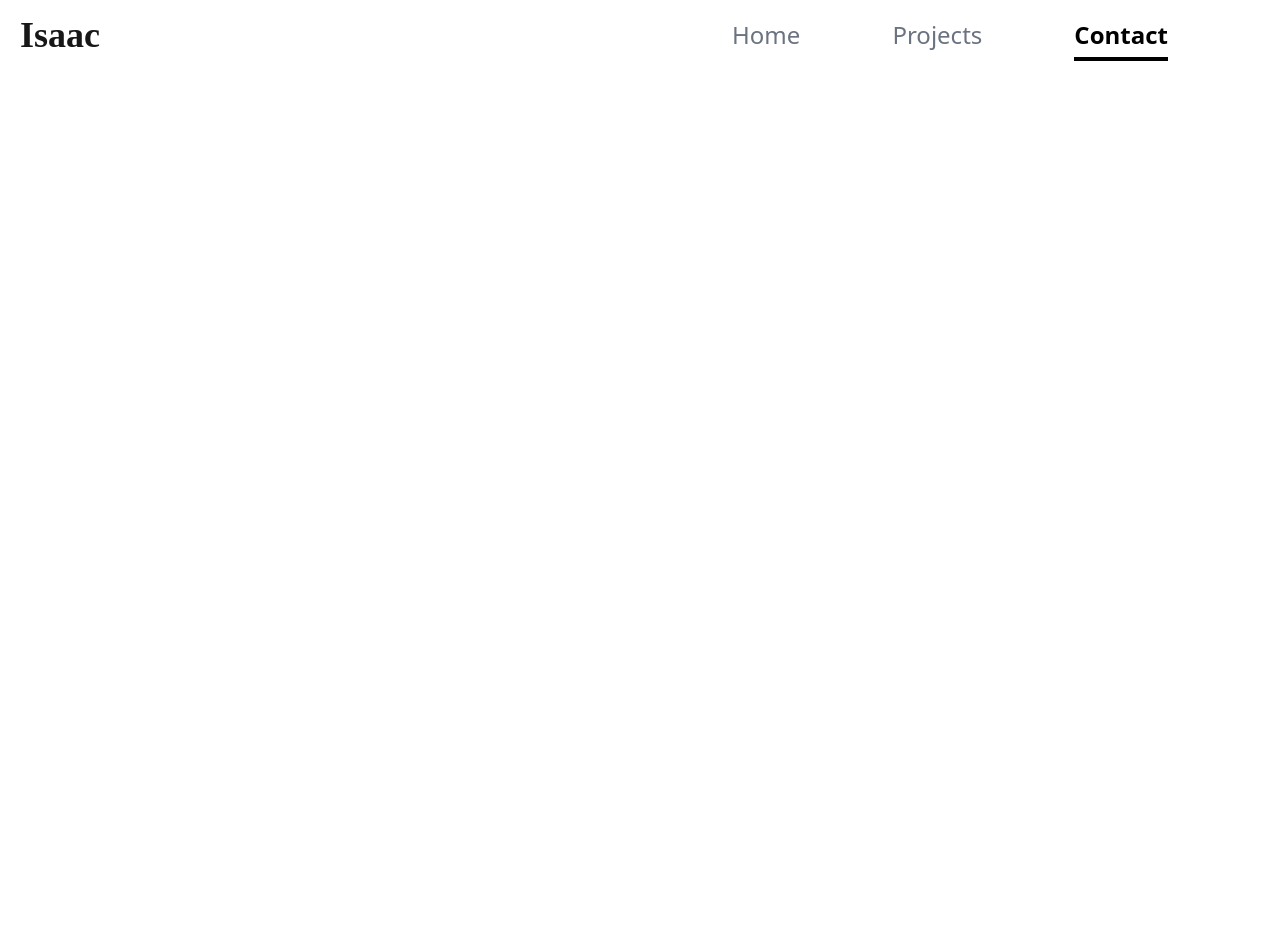
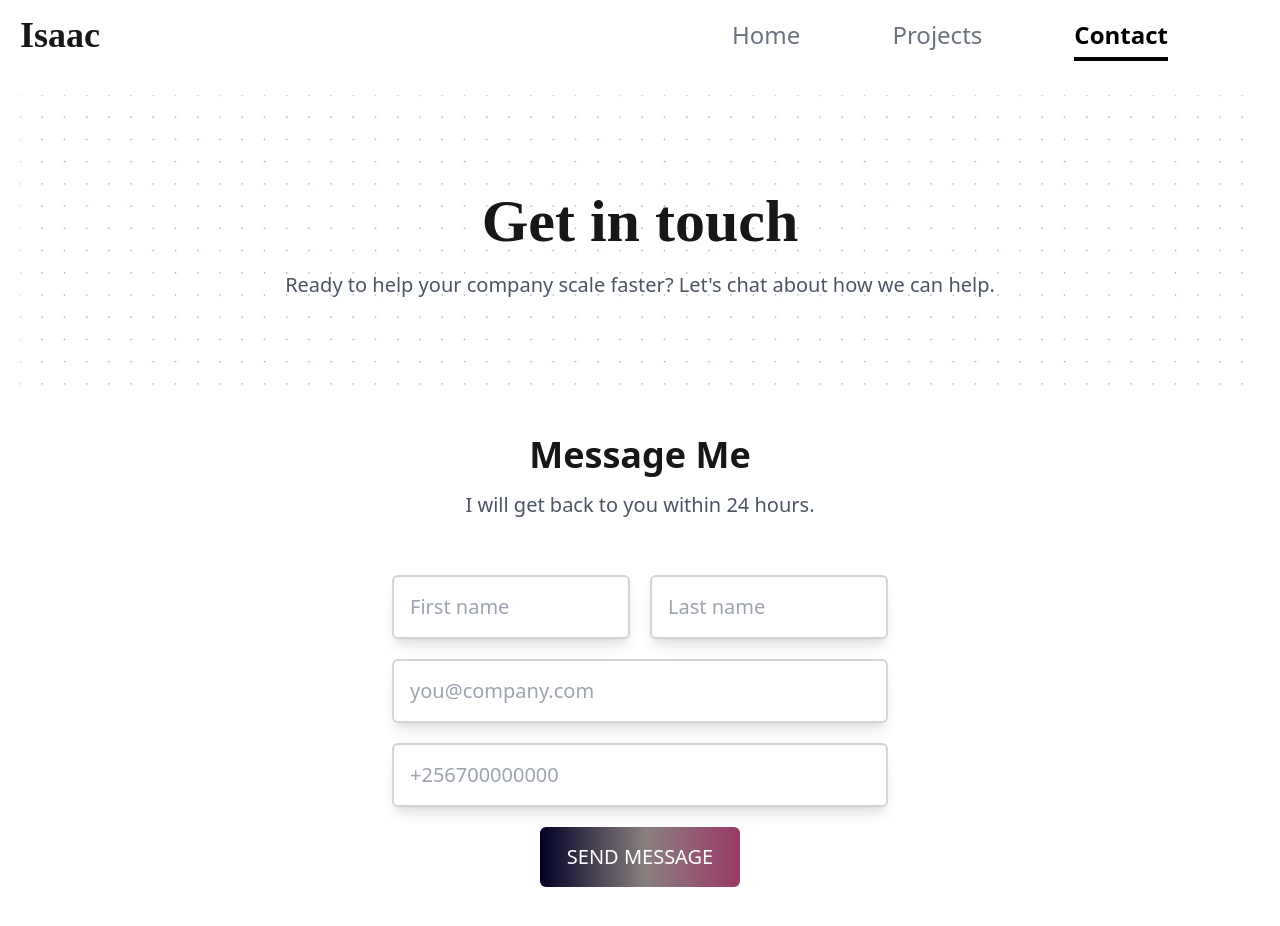
Before and after one commit to muwanguziisaacdev/muwanguziisaacwebsite, a Next.js app: page /contact in a window 1280 px wide. Before the commit the page ends 800 px from the top, so only its background shows below. Built offline with nearby package versions, Linux system fonts and the light colour scheme.

Commit message:
Added the contact page

```diff
--- a/app/contact/page.jsx
+++ b/app/contact/page.jsx
@@ -1,11 +1,35 @@
 import React from 'react'
-
+import Image from 'next/image'
 
 const Contact = () => {
   return (
     <div>
-       <div className="contact-wrapper">
-
+       <div className="contact-wrapper mt-10">
+        <div className="hero-section">
+          <div className="content-wrapper flex flex-col items-center gap-5 justify-center w-full h-full px-4 text-center">
+            <h2 className='text-6xl font-bold font-[cursive]'>Get in touch</h2>
+            <p className='text-gray-600 text-base md:text-lg xl:text-xl '>Ready to help your company scale faster? Let's chat about how we can help.</p>
+          </div>
+          </div>
+          <div className='text-center my-10'>
+            <h2 className='font-bold text-4xl '>Message Me</h2>
+            <p className='text-gray-600 text-base md:text-lg xl:text-xl py-4'>I will get back to you within 24 hours.</p>
+          </div>
+          <form action="muwanguziisaacuganda@gnail.com" className='flex flex-col items-center pb-10'>
+              <div className="form-wrapper flex flex-col w-full lg:w-4/6 xl:w-[40%] gap-5 ">
+                  <div className="usernames flex flex-col md:flex-row gap-5 justify-between">
+                    <input type="text" placeholder='First name' />
+                    <input type="text" placeholder='Last name'  />
+                  </div>
+                  <div className='w-full flex flex-col gap-5'>
+                    <input type="email" placeholder='you@company.com' className='w-full' />
+                    <input type="tel" placeholder='+256700000000' className='w-full' />
+                  </div>
+              </div>
+              <div className='flex justify-center mt-5'>
+                <button type='submit' className='thm-btn thm-btn-3'>SEND MESSAGE</button>
+              </div>
+          </form>
        </div>
     </div>
   )
--- a/app/globals.css
+++ b/app/globals.css
@@ -15,6 +15,7 @@ html { scroll-behavior: smooth;}
   --foreground: #171717;
   --BTNGRADIENT2: linear-gradient(145deg, #23cc88, #8ecf35);
   --BTNGRADIENT1: linear-gradient(145deg, #ff4f58, #ffb400);
+  --BTNGRADIENT3: linear-gradient(90deg, rgba(2,0,36,1) 0%, rgba(136,126,126,0.9864320728291317) 53%, rgba(154,58,104,1) 100%, rgba(0,212,255,1) 100%);
 }
 
 /* ------------------BODY----------------- >*/
@@ -40,6 +41,9 @@ body {
 }
 .thm-btn-2 {
   background-image: var(--BTNGRADIENT2);
+}
+.thm-btn-3 {
+  background-image: var(--BTNGRADIENT3);
 }
 
 .active {
@@ -100,7 +104,18 @@ body {
   @apply flex justify-center w-full mt-10
 }
 
+.contact-wrapper .hero-section  {
+  background-image: url('/assets/bg/dotPattern.webp');
+  width: 100%;
+  height: 300px;
+}
 
+.contact-wrapper form  input {
+  @apply p-4 border-gray-300 border-2 rounded-md outline-none text-xl text-inherit shadow-lg;
+}
+.contact-wrapper form .usernames input {
+  @apply w-full
+}
 
 /* :root {
   --background: #ffffff;
```
Also changed, not shown: public/assets/bg/bg.jpg (added), public/assets/bg/dotPattern.webp (added).
